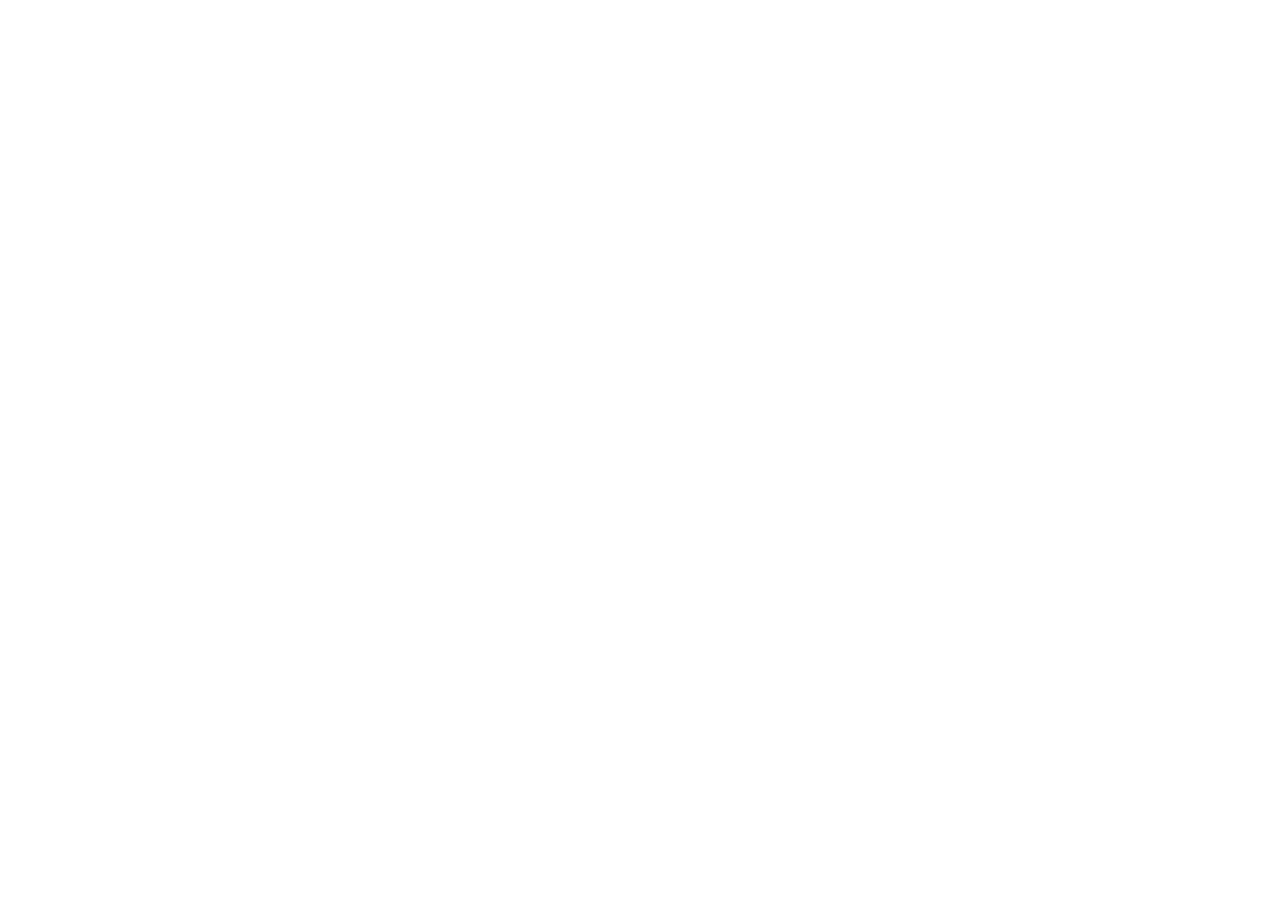
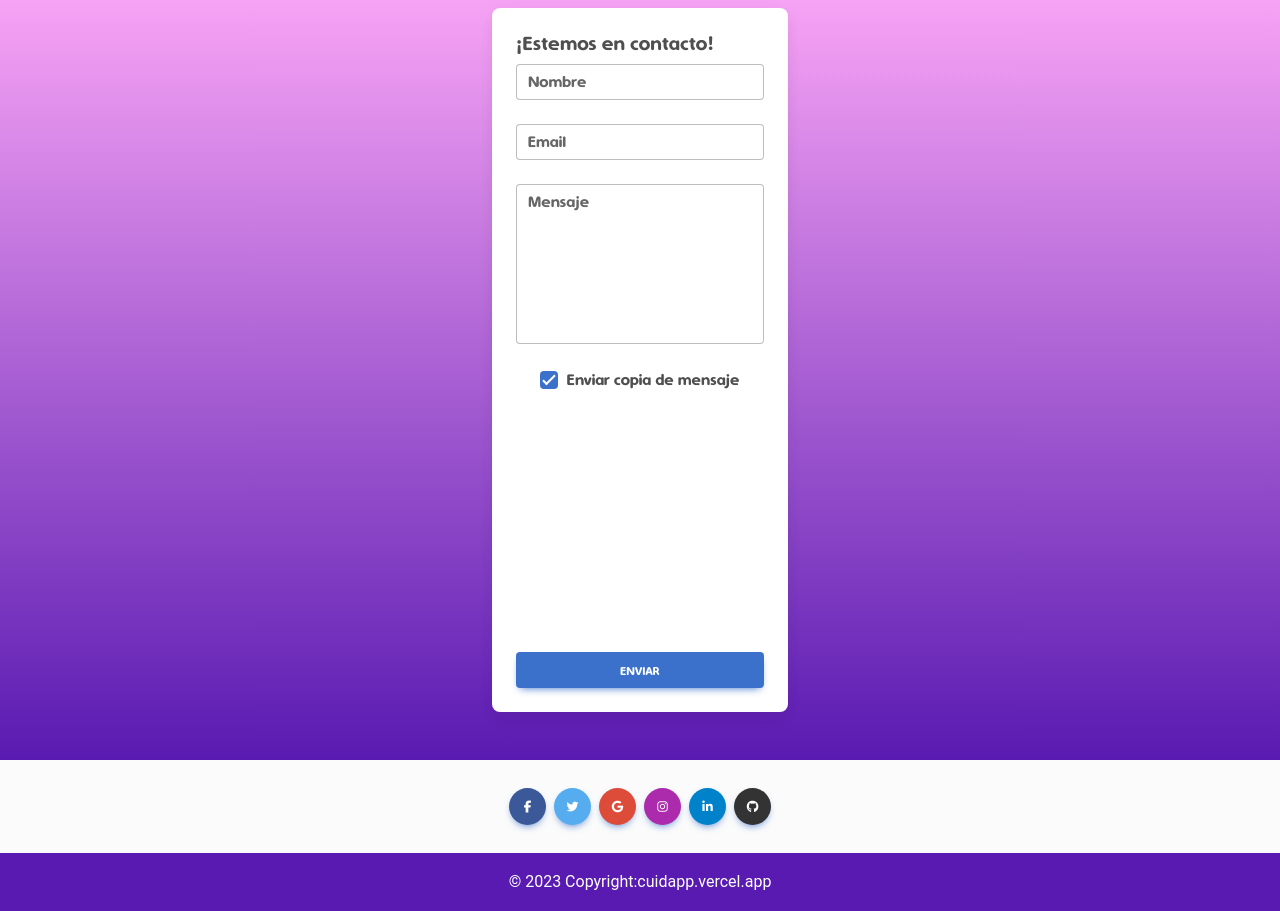
Before and after one commit to alexandersanchezjr/cuidapp-landing-page, a React (Vite) app: page /form in a window 1280 px wide. Shown: the part 1800-2711 px from the top of the page. Before the commit the page ends 960 px from the top, so only its background shows below. Built offline with nearby package versions, Linux system fonts and the light colour scheme.

Commit message:
form and footer added

```diff
--- a/src/App.jsx
+++ b/src/App.jsx
@@ -1,11 +1,24 @@
 // import { useState } from 'react'
 import Header from './components/Header.jsx'
+import Form from './components/Form.jsx'
+import Footer from './components/Footer.jsx'
+import { BrowserRouter as Router, Switch, Route } from 'react-router-dom'
 
 function App() {
   // const [count, setCount] = useState(0)
 
   return (
-    <Header />
+    <>
+      <Router>
+        <Switch>
+          <Route path="/form" component={Form} />
+        </Switch>
+      </Router>
+      <Header />
+      <Form />
+      <Footer />
+    </>
+
     /*
     <>
       <div>
--- /dev/null
+++ b/src/components/Footer.jsx
@@ -0,0 +1,85 @@
+import React from 'react';
+import {
+  MDBFooter,
+  MDBContainer,
+  MDBCol,
+  MDBRow,
+  MDBIcon,
+  MDBBtn
+} from 'mdb-react-ui-kit';
+
+export default function App() {
+  return (
+    <MDBFooter className='bg-light text-center text-white'>
+      <MDBContainer className='p-4 pb-0'>
+        <section className='mb-4'>
+          <MDBBtn
+            floating
+            className='m-1'
+            style={{ backgroundColor: '#3b5998' }}
+            href='#!'
+            role='button'
+          >
+            <MDBIcon fab icon='facebook-f' />
+          </MDBBtn>
+
+          <MDBBtn
+            floating
+            className='m-1'
+            style={{ backgroundColor: '#55acee' }}
+            href='#!'
+            role='button'
+          >
+            <MDBIcon fab icon='twitter' />
+          </MDBBtn>
+
+          <MDBBtn
+            floating
+            className='m-1'
+            style={{ backgroundColor: '#dd4b39' }}
+            href='#!'
+            role='button'
+          >
+            <MDBIcon fab icon='google' />
+          </MDBBtn>
+          <MDBBtn
+            floating
+            className='m-1'
+            style={{ backgroundColor: '#ac2bac' }}
+            href='#!'
+            role='button'
+          >
+            <MDBIcon fab icon='instagram' />
+          </MDBBtn>
+
+          <MDBBtn
+            floating
+            className='m-1'
+            style={{ backgroundColor: '#0082ca' }}
+            href='#!'
+            role='button'
+          >
+            <MDBIcon fab icon='linkedin-in' />
+          </MDBBtn>
+
+          <MDBBtn
+            floating
+            className='m-1'
+            style={{ backgroundColor: '#333333' }}
+            href='#!'
+            role='button'
+          >
+            <MDBIcon fab icon='github' />
+          </MDBBtn>
+        </section>
+      </MDBContainer>
+
+      <div className='text-center p-3' style={{ backgroundColor: '#591ab1' }}>
+        © 2023 Copyright:
+        <a className='text-white' href='https://mdbootstrap.com/'>
+            cuidapp.vercel.app
+        </a>
+      </div>
+    </MDBFooter>
+  );
+}
--- /dev/null
+++ b/src/components/Form.jsx
@@ -0,0 +1,40 @@
+import React from 'react';
+import {
+    MDBCard,
+    MDBCardHeader,
+    MDBCardBody,
+    MDBCardTitle,
+    MDBInput,
+    MDBCheckbox,
+    MDBBtn
+} from 'mdb-react-ui-kit';
+
+export default function Form() {
+  return (
+    <div className='d-flex justify-content-center p-5 vh-100' style={{ background:'linear-gradient(to bottom, #ffaaf8, #591ab1', fontFamily: 'Simply Rounded' }}>
+        <MDBCard className='w-25'>
+            <MDBCardBody>
+                <form className='h-100 position-relative'>
+                    <MDBCardTitle>¡Estemos en contacto!</MDBCardTitle>
+                    <MDBInput id='form4Example1' wrapperClass='mb-4' label='Nombre' />
+                    <MDBInput type='email' id='form4Example2' wrapperClass='mb-4' label='Email' />
+                    <MDBInput wrapperClass='mb-4' textarea id='form4Example3' style={{ height: '10rem' }} label='Mensaje' />
+
+                    <MDBCheckbox
+                        wrapperClass='d-flex justify-content-center mb-4'
+                        id='form4Example4'
+                        label='Enviar copia de mensaje'
+                        defaultChecked
+                    />
+
+                    <MDBBtn type='submit' className='position-absolute bottom-0' block>
+                        Enviar
+                    </MDBBtn>
+                </form>
+            </MDBCardBody>
+        </MDBCard>
+
+    </div>
+
+  );
+}
--- a/src/components/Header.jsx
+++ b/src/components/Header.jsx
@@ -59,7 +59,7 @@ export default function Header() {
               <h1 className='mb-3 title'>EL APOYO QUE NECESITAS</h1>
               <h4 className='mb-3 text-wrap'>Estamos para realizar las tareas del hogar por ti, y que puedas disfrutar mas de tus tiempos libres con tranquilidad.</h4>
               <div className='d-flex justify-content-center'>
-                <button className='my-button '>
+                <button href='/form' className='my-button'>
                   DESCÚBRELO
                 </button>
               </div>
--- a/src/main.jsx
+++ b/src/main.jsx
@@ -1,8 +1,11 @@
 import React from 'react'
 import ReactDOM from 'react-dom/client'
+import { BrowserRouter as Router, Switch, Route } from 'react-dom/client'
 import App from './App.jsx'
 import { Analytics } from '@vercel/analytics/react';
 import 'mdb-react-ui-kit/dist/css/mdb.min.css';
+import '@fortawesome/fontawesome-free/css/all.min.css';
+import Form from './components/Form.jsx';
 
 ReactDOM.createRoot(document.getElementById('root')).render(
   <React.StrictMode>
```
Also changed, not shown: src/main.css (added, +15 -0 lines).
